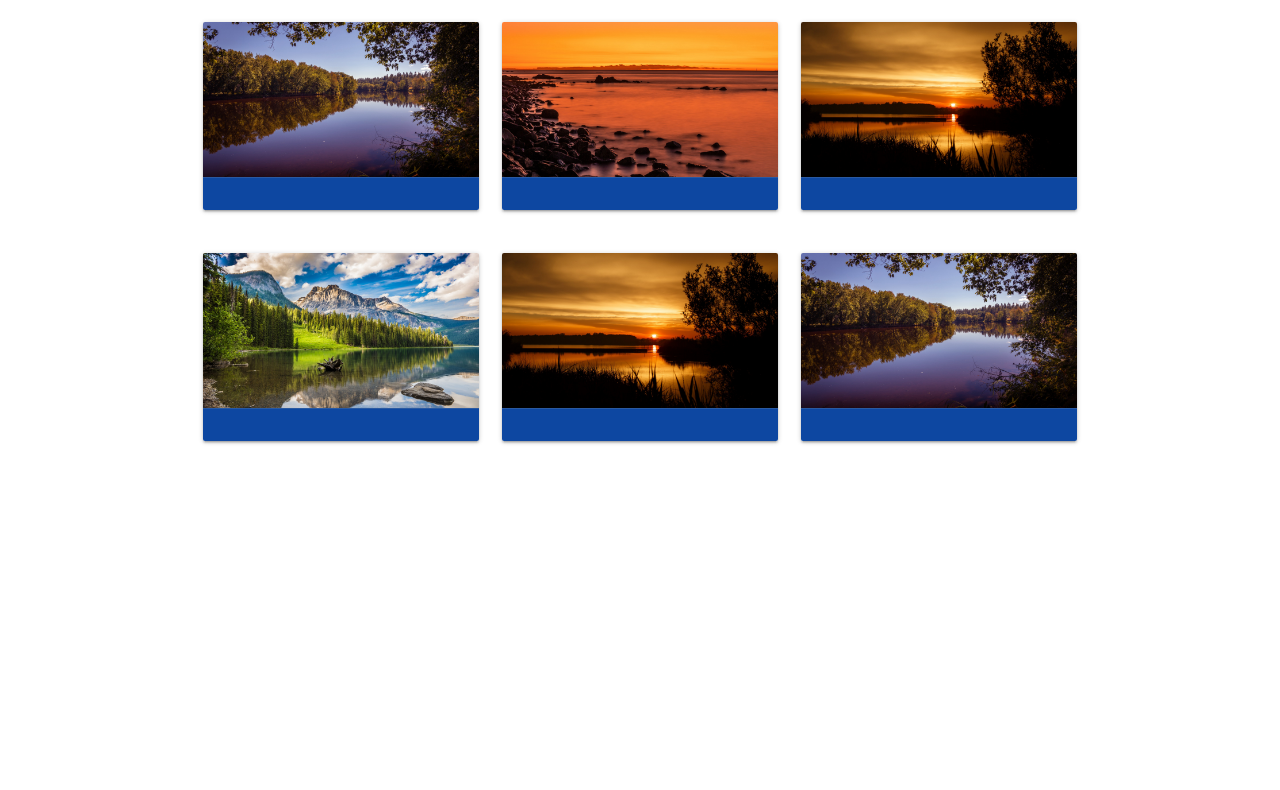
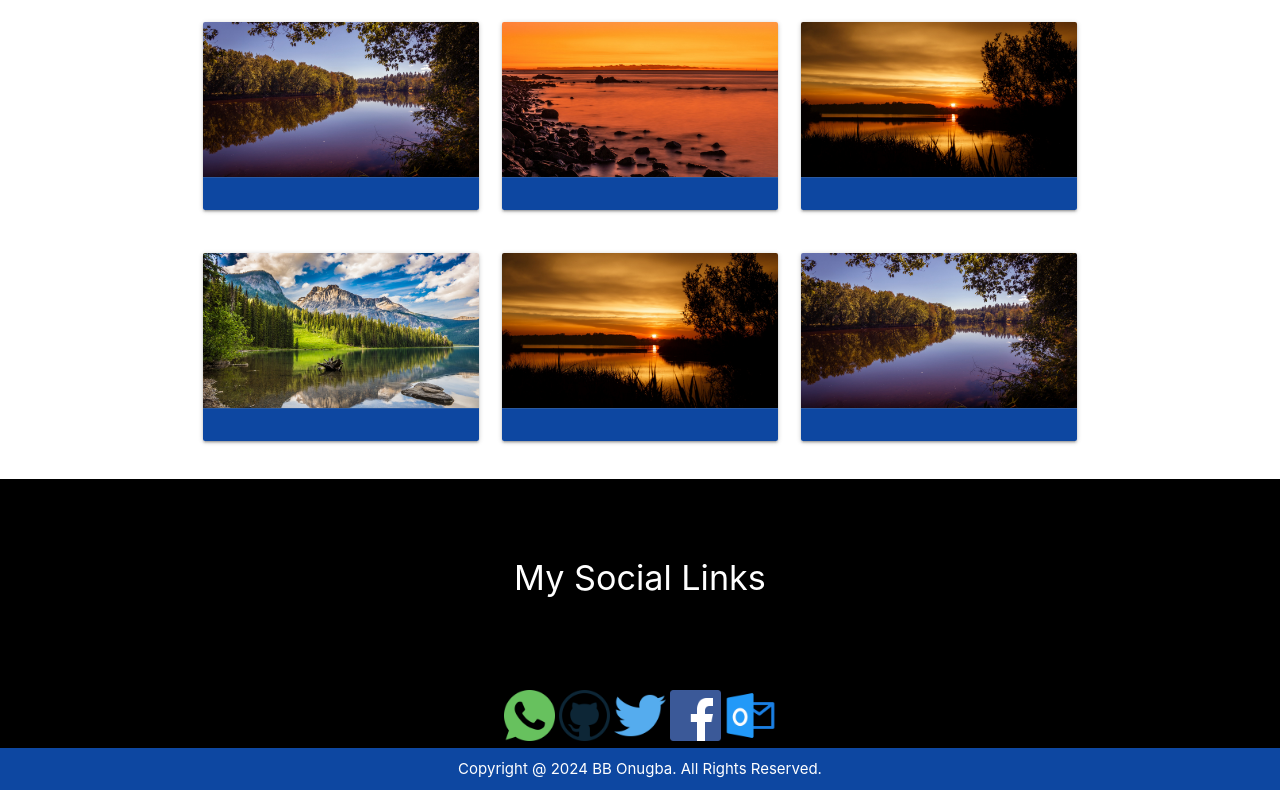
Before and after one commit to bbonugba/Portfolio_using_M-CSS, a plain HTML site: page index.html in a window 1280 px wide. Shown: the part 1204-1994 px from the top of the page. Before the commit the page ends 1680 px from the top, so only its background shows below. Drawn offline with Linux system fonts and the light colour scheme.

Commit message:
Social Links and Footer

```diff
--- a/index.html
+++ b/index.html
@@ -6,6 +6,7 @@
     <title>Portfoli_Using_M-CSS</title>
     <link rel="stylesheet" href="materialize.css">
 
+    <style></style>
 </head>
 <body>
     <header>
@@ -108,7 +109,36 @@
                 </div>
             </div>
         </div>
+        <!-- Social Media Section -->
+        <div class="social_media black">
+            <h4 class="white-text" style="padding: 80px; text-align: center; ">My Social Links</h4>
+            <div class="social_links center">
+                <a href="https://wa.me/+2348186326959" target="_blank">
+                    <img src="img/1298775_whatsapp_chat_sms_social media_talk_icon.png" width="4%"  alt="">
+                </a>
+
+                <a href="https://github.com/bbonugba" target="_blank">
+                    <img src="img/291716_github_logo_social network_social_icon.png" width="4%"  alt="">
+                </a>
+
+                <a href="https://twitter.com/Tochie4" target="_blank">
+                    <img src="img/317720_social media_tweet_twitter_social_icon.png" width="4%"  alt="">
+                </a>
+                <a href="https://Facebook.com/Obiageli Mbonu" target="_blank">
+                    <img src="img/317727_facebook_social media_social_icon.png" width="4%"  alt="">
+                </a>
+                <a href=""mailto:bwillis2_1@hotmail.com" target="_blank">
+                    <img src="img/4202101_outlook_logo_microsoft_social_social media_icon.png" width="4%"  alt="">
+                </a>
+
+            </div>
+        </div>
     </main>
-    <footer></footer>
+    <footer>
+        <!-- Footer -->
+        <div class="footer blue darken-4" style="padding: 10px; text-align: center;">
+            <span class="white-text">Copyright @ 2024 BB Onugba. All Rights Reserved.</span>
+        </div>
+    </footer>
 </body>
 </html>
```
